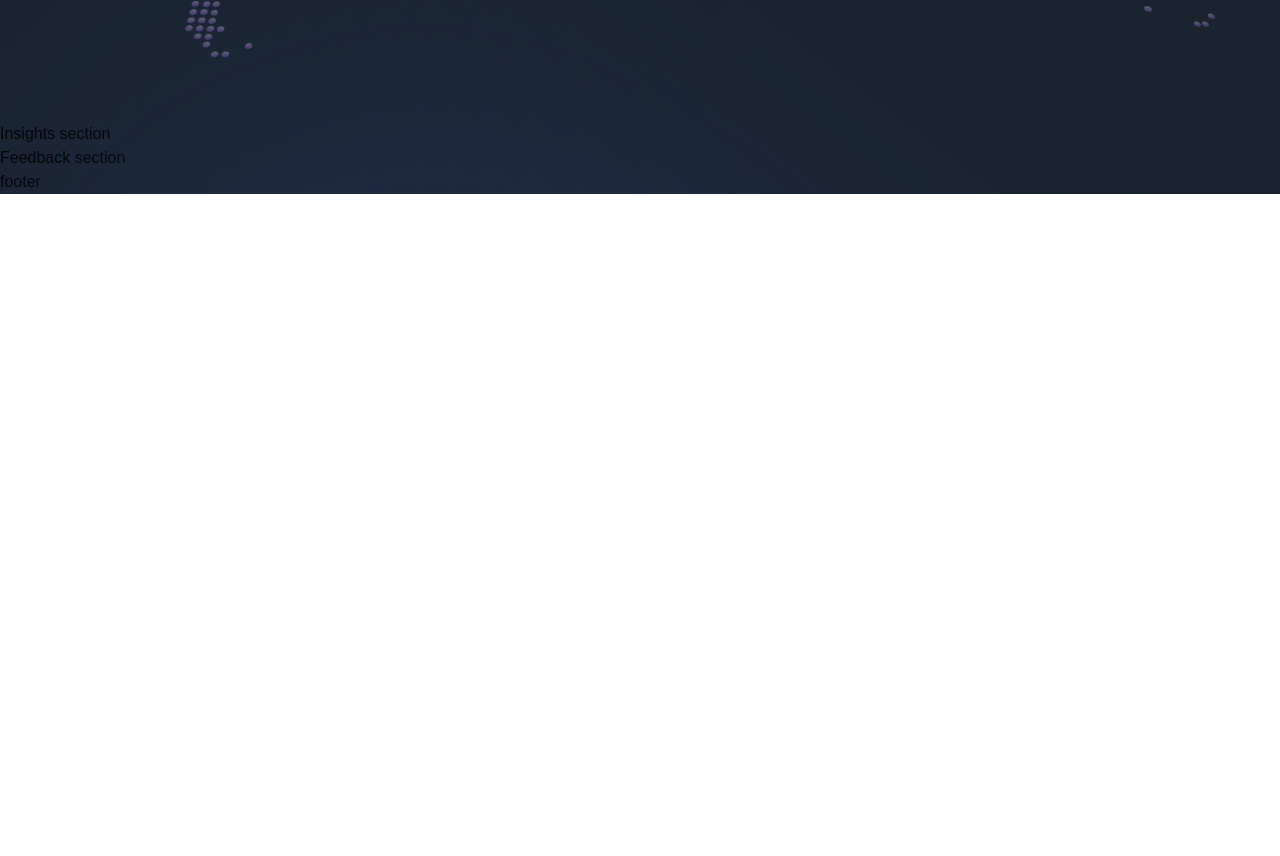
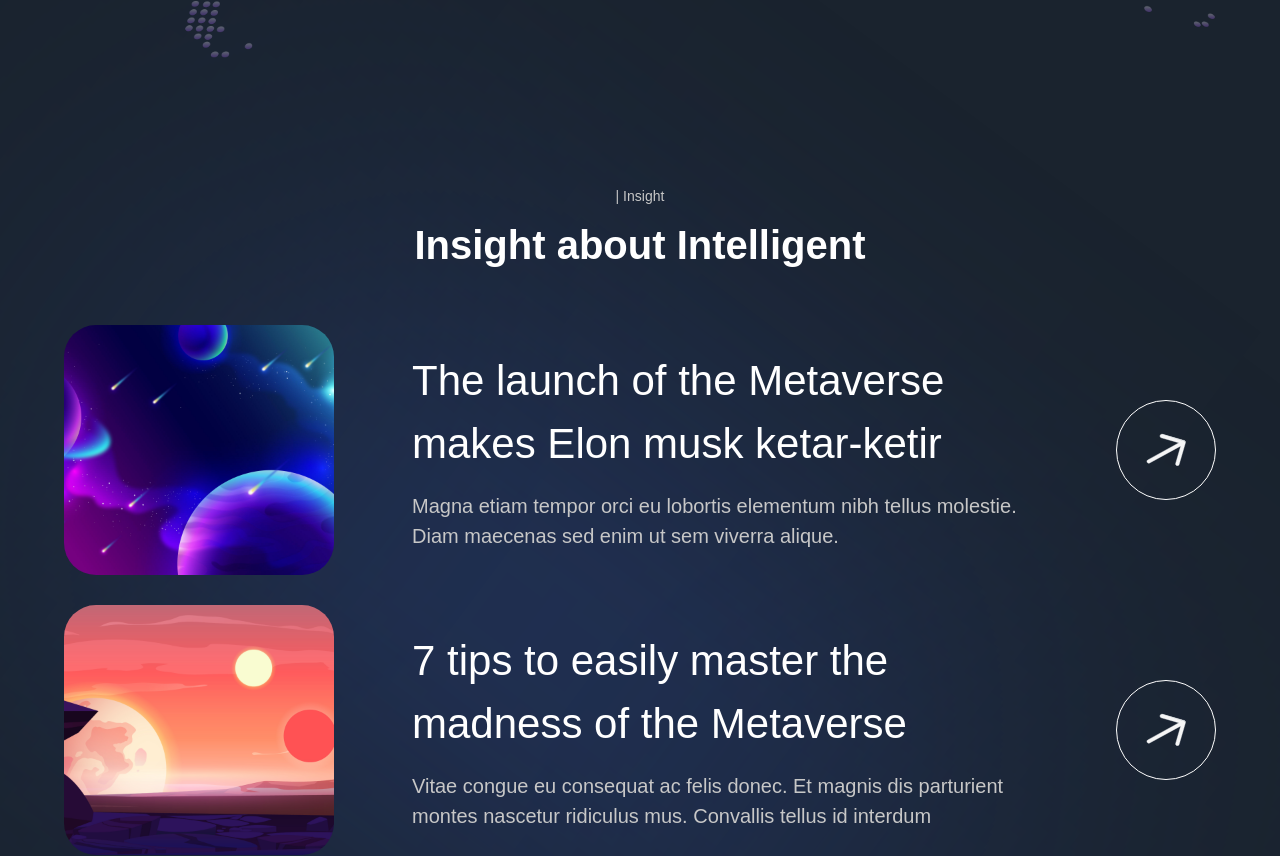
Before and after one commit to RuthAja/nextjs-2022, a Next.js app: page / in a window 1280 px wide. Shown: the part 4740-5596 px from the top of the page. Before the commit the page ends 4934 px from the top, so only its background shows below. Built offline with nearby package versions, Linux system fonts and the light colour scheme; a web font is replaced by a local one.

Commit message:
edit Insight section

```diff
--- a/components/InsightCard.jsx
+++ b/components/InsightCard.jsx
@@ -1,9 +1,24 @@
-'use client';
+'use client'
 
-const InsightCard = () => (
-  <div>
-    Insight Card
-  </div>
-);
+import { motion } from 'framer-motion'
+import { fadeIn } from '../utils/motion'
 
-export default InsightCard;
+const InsightCard = ({ imgUrl, title, subtitle, index }) => (
+    <motion.div variants={fadeIn('up', 'spring', index * 0.5, 1)} className={'flex md:flex-row flex-col gap-4'}>
+        <img src={imgUrl} alt='planet-01' className={'md:w-[270px] w-full h-[250px] rounded-[32px] object-cover '} />
+        <div className={'w-full flex justify-between items-center '}>
+            <div className={'flex-1 md:ml-[62px] flex flex-col max-w-[650px] '}>
+                <h4 className={'font-normal lg:text-[42px] text-[24px] text-white '}>{title}</h4>
+                <p className={'mt-[16px] font-normal lg:text-[20px] text-[14px] text-secondary-white '}> {subtitle} </p>
+            </div>
+            <div
+                className={
+                    'lg:flex hidden items-center justify-center w-[100px] h-[100px] rounded-full bg-transparent border-[1px] border-white '
+                }>
+                <img src='./arrow.svg' alt='panah' className={'w-[40%] h-[40%] object-contain '} />
+            </div>
+        </div>
+    </motion.div>
+)
+
+export default InsightCard
--- a/sections/Insights.jsx
+++ b/sections/Insights.jsx
@@ -1,9 +1,28 @@
-'use client';
+'use client'
+
+import { motion } from 'framer-motion'
+import styles from '../styles'
+import { staggerContainer } from '../utils/motion'
+import { InsightCard, TitleText, TypingText } from '../components'
+import { insights } from '../constants'
 
 const Insights = () => (
-  <section>
-    Insights section
-  </section>
-);
+    <section className={`${styles.paddings} relative z-10`}>
+        <motion.div
+            variants={staggerContainer}
+            initial={'hidden'}
+            whileInView={'show'}
+            viewport={{ once: false, amount: 0.25 }}
+            className={`${styles.innerWidth} mx-auto flex  flex-col `}>
+            <TypingText title={'| Insight'} textStyles={'text-center'} />
+            <TitleText title={'Insight about Intelligent'} textStyles={'text-center'} />
+            <div className={'mt-[50px] flex flex-col gap-[30px] '}>
+                {insights.map((insight, index) => (
+                    <InsightCard key={`insight-${index}`} {...insight} index={index + 1} />
+                ))}
+            </div>
+        </motion.div>
+    </section>
+)
 
-export default Insights;
+export default Insights
--- a/sections/World.jsx
+++ b/sections/World.jsx
@@ -26,7 +26,7 @@
                 <div className={'absolute top-20 left-20 w-[70px] h-[70px] p-[6px] rounded-full bg-[#5d6680]'}>
                     <img src='./people-02.png' alt='orang 2' className={'w-full h-full'} />
                 </div>
-                <div className={'absolute top-1/2 left-[45%] w-[70px] h-[70px] p-[6px] rounded-full bg-[#5d6680]'}>
+                <div className={'absolute top-1/2 left-[73%] w-[70px] h-[70px] p-[6px] rounded-full bg-[#5d6680]'}>
                     <img src='./people-03.png' alt='orang' className={'w-full h-full'} />
                 </div>
             </motion.div>
```
Also changed, not shown: .prettierrc.json.
